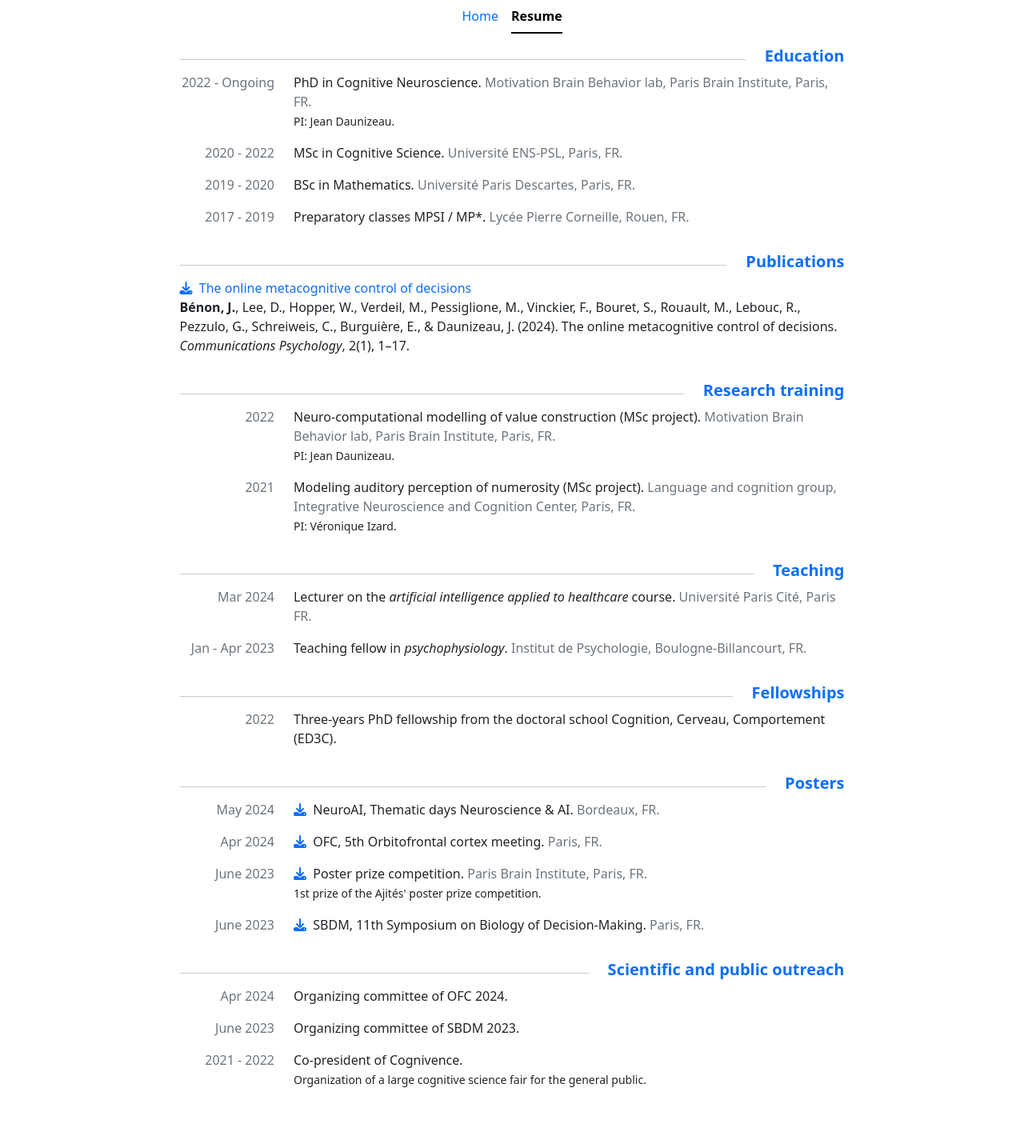
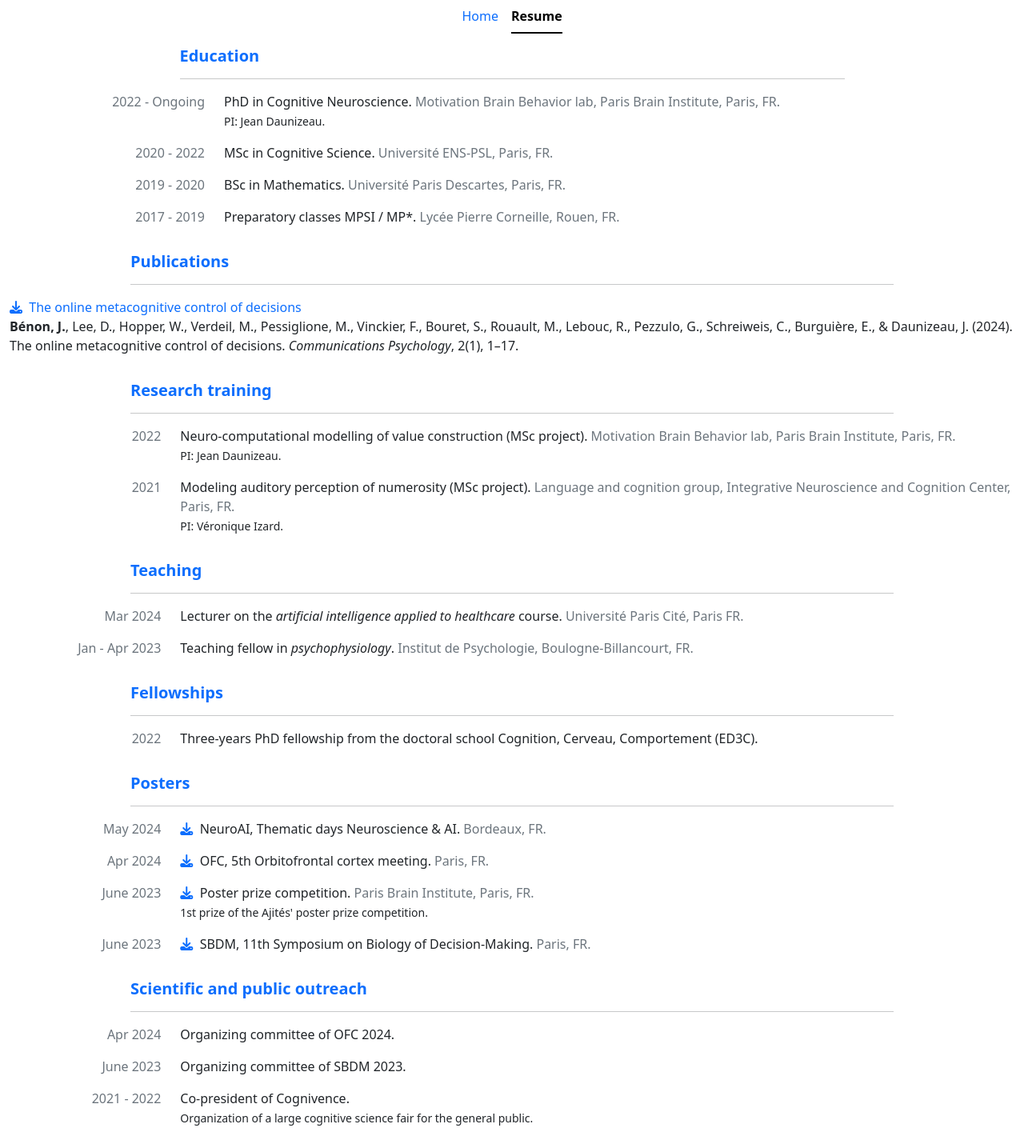
Before and after one commit to jbenon/jbenon.github.io, a Jekyll site: the page built from resume.html, in a window 1280 px wide. Shown: the whole page at 80% size. Built offline with Jekyll 4.4.1, drawn with Linux system fonts in a browser that asks for light colours; nearby versions of some CDN libraries; before the commit the page ends 1377 px from its top, so only the background shows below that.

Commit message:
Section titles on the extreme lefté

```diff
--- a/resume.html
+++ b/resume.html
@@ -14,9 +14,9 @@ layout: default
         <div class="col-xl-9 col-lg-10 col-md-11 gy-3">
 
           <!-- Section header -->
-          <div class="row justify-content-center">
+          <div class="row justify-content-center"></div>
+            <div class="col-auto text-primary"><h5 class="fw-semibold">{{section.title}}</h5></div>
             <div class="col"><hr></div>
-            <div class="col-auto text-primary"><h5 class="fw-semibold">{{section.title}}</h5></div>
           </div>
 
           {% if section.publications %}
```
